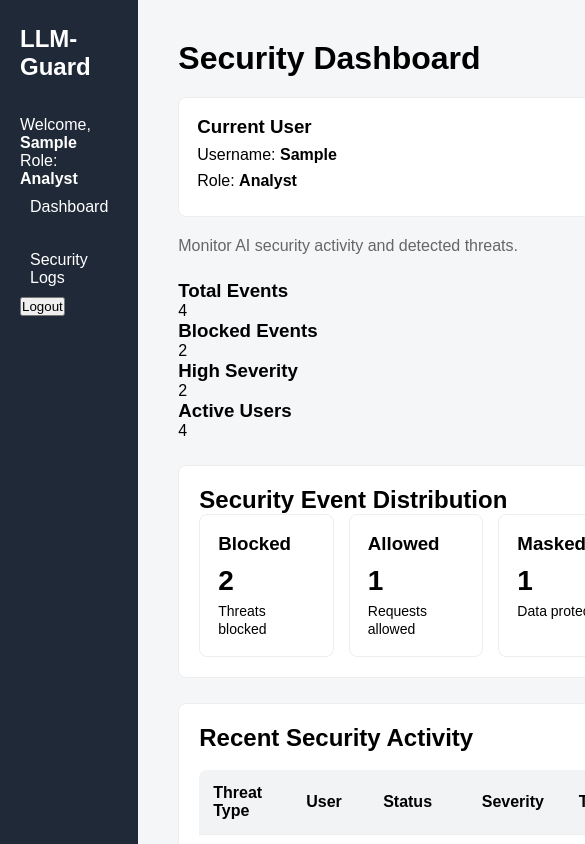
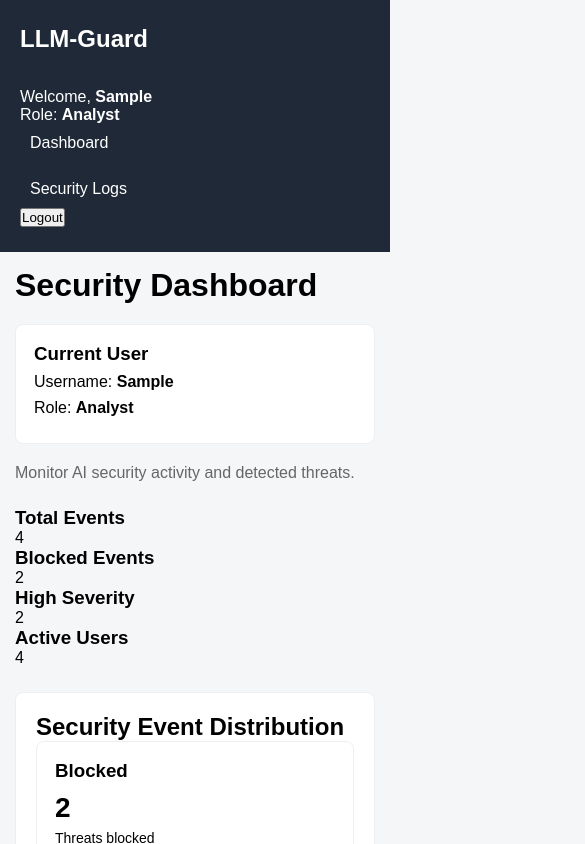
Before and after one commit to ajaykumarkunchala/LLM-GUARD, a React app in the folder frontend/: page /login in a window 390 px wide. Both pictures are taken after typing "Sample" into the empty fields and a click on the button "Login". Shown: the top 844 px of the page, 585 px wide, since content can reach past the window. Built offline with nearby package versions, Linux system fonts and the light colour scheme; the HTML template or start-up script is replaced by a standard one.

Commit message:
Add responsive dashboard styling

```diff
--- a/frontend/src/App.css
+++ b/frontend/src/App.css
@@ -340,3 +340,76 @@ body {
 .distribution-card span {
   font-size: 14px;
 }
+/* Responsive Dashboard */
+
+@media (max-width: 900px) {
+  .dashboard-cards {
+    grid-template-columns: repeat(2, 1fr);
+  }
+
+  .log-summary {
+    grid-template-columns: repeat(2, 1fr);
+  }
+
+  .distribution-cards {
+    grid-template-columns: repeat(2, 1fr);
+  }
+}
+
+@media (max-width: 600px) {
+  .app {
+    flex-direction: column;
+  }
+
+  .sidebar {
+    width: 100%;
+    box-sizing: border-box;
+  }
+
+  .sidebar nav {
+    display: flex;
+    flex-wrap: wrap;
+    gap: 8px;
+  }
+
+  .sidebar nav a {
+    margin: 0;
+  }
+
+  .main-content {
+    width: 100%;
+    box-sizing: border-box;
+    padding: 15px;
+  }
+
+  .dashboard-cards {
+    grid-template-columns: 1fr;
+  }
+
+  .log-summary {
+    grid-template-columns: 1fr;
+  }
+
+  .distribution-cards {
+    grid-template-columns: 1fr;
+  }
+
+  .log-controls {
+    flex-direction: column;
+  }
+
+  .log-controls input {
+    width: 100%;
+    box-sizing: border-box;
+  }
+
+  .logs-table {
+    display: block;
+    overflow-x: auto;
+    white-space: nowrap;
+  }
+
+  .recent-activity {
+    overflow-x: auto;
+  }
+}
```
